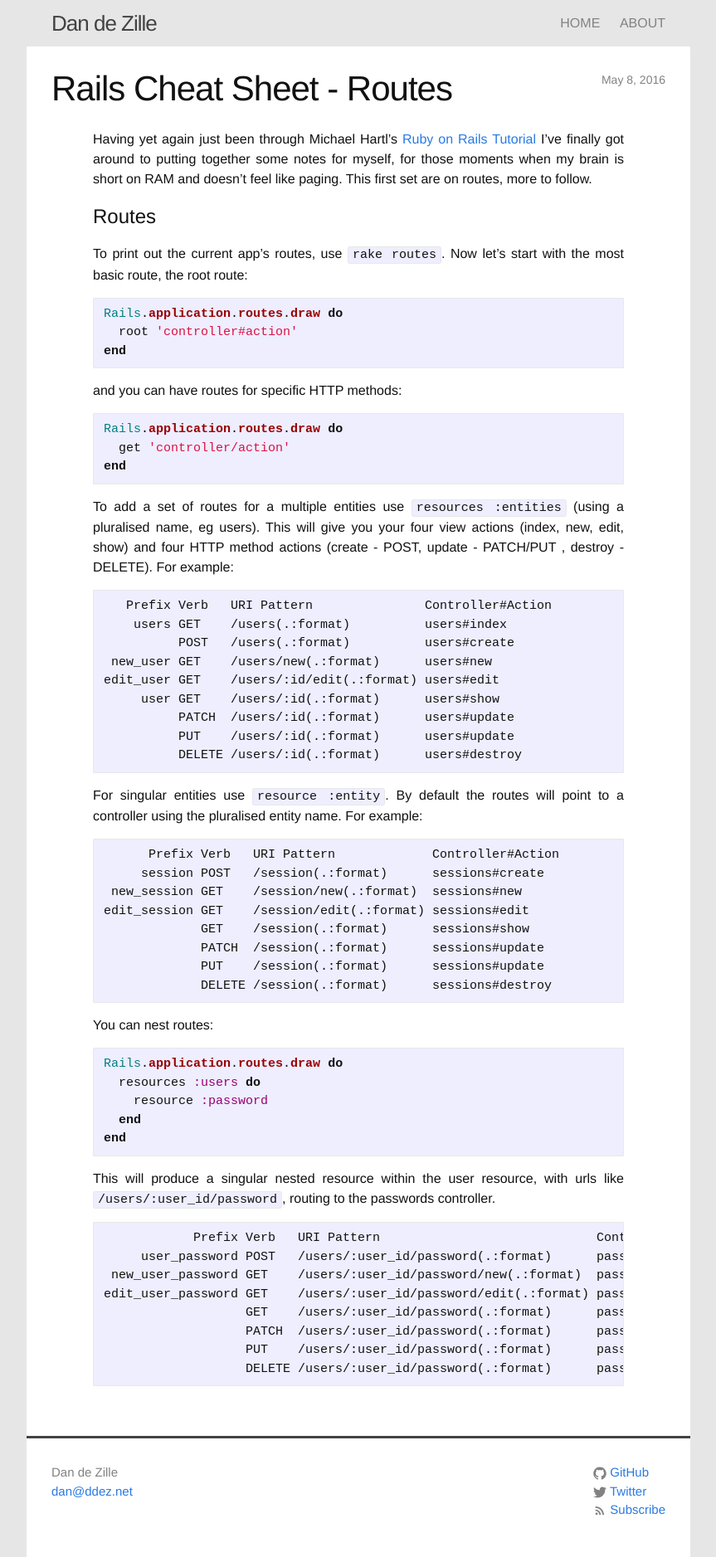
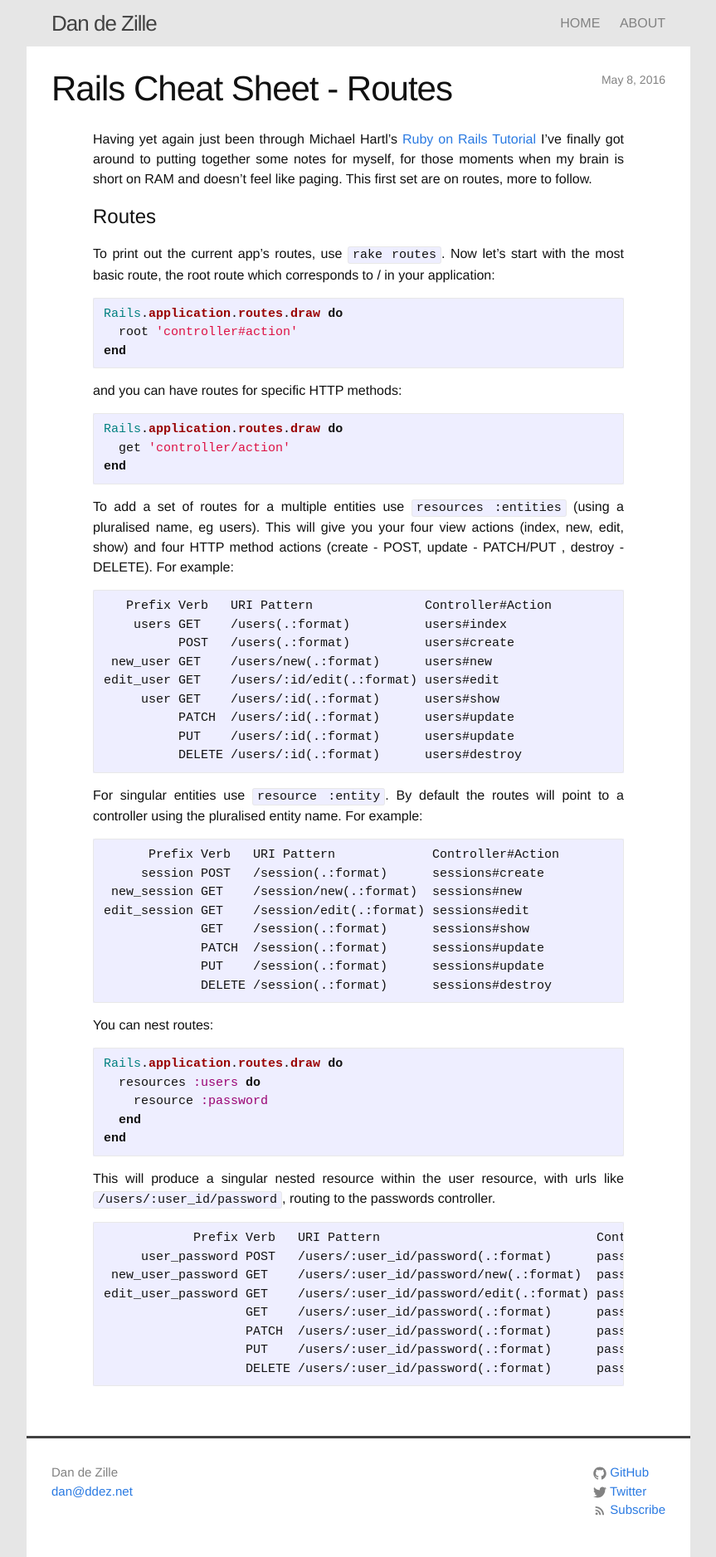
Before and after one commit to dandezille/blog, a Jekyll site: the page built from _posts/2016-05-08-rails-cheat-sheet-routes.md, in a window 1280 px wide. Shown: the whole page at 83% size, without its empty margins (208-1071 px from the left). Built offline with Jekyll 4.4.1, drawn with Linux system fonts in a browser that asks for light colours.

Commit message:
Clarify root route

```diff
--- a/_posts/2016-05-08-rails-cheat-sheet-routes.md
+++ b/_posts/2016-05-08-rails-cheat-sheet-routes.md
@@ -6,7 +6,7 @@ title: "Rails Cheat Sheet - Routes"
 Having yet again just been through Michael Hartl's [Ruby on Rails Tutorial](www.railstutorial.org) I've finally got around to putting together some notes for myself, for those moments when my brain is short on RAM and doesn't feel like paging. This first set are on routes, more to follow.
 
 # Routes
-To print out the current app's routes, use `rake routes`. Now let's start with the most basic route, the root route:
+To print out the current app's routes, use `rake routes`. Now let's start with the most basic route, the root route which corresponds to / in your application:
 
 ~~~ruby
 Rails.application.routes.draw do
```
